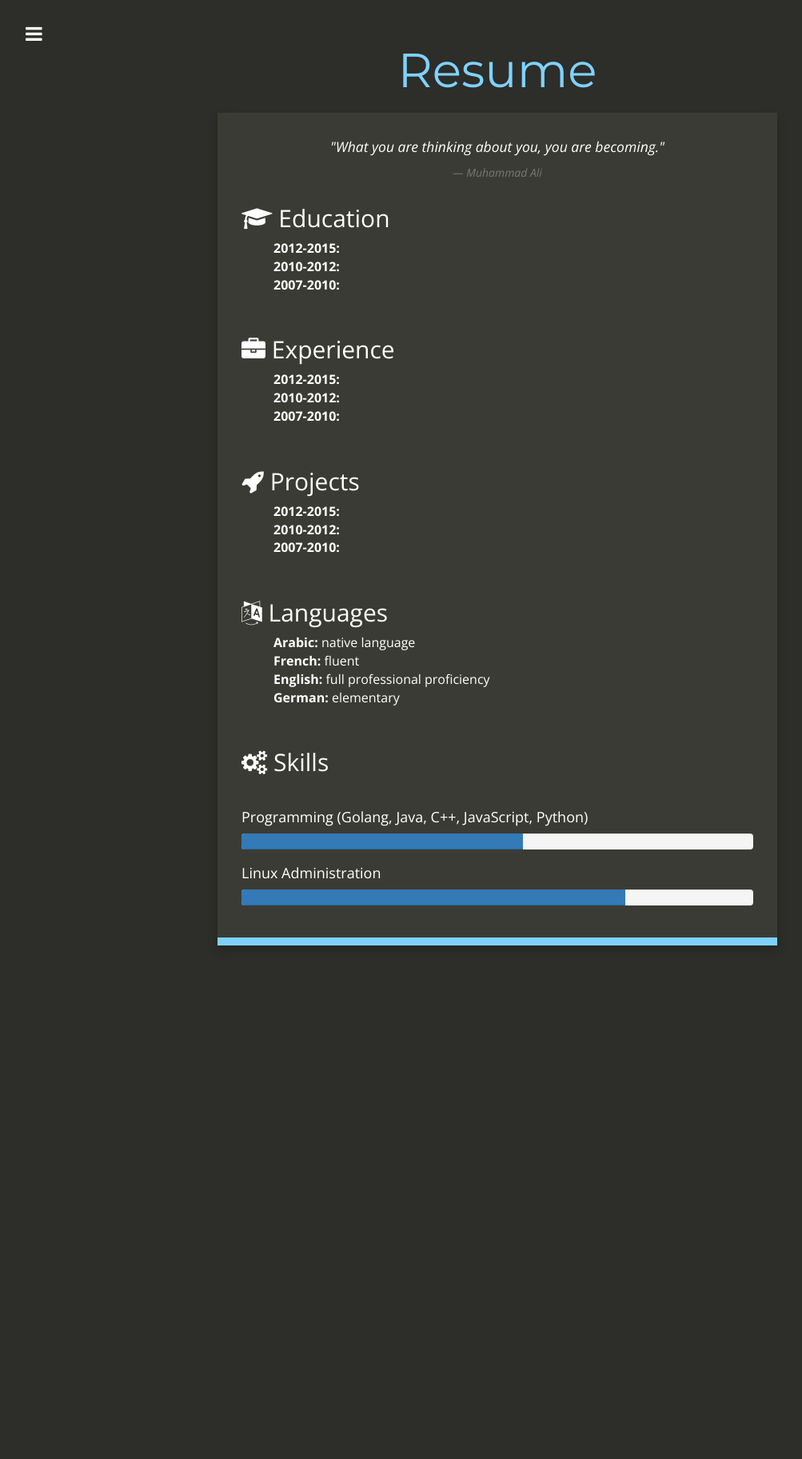
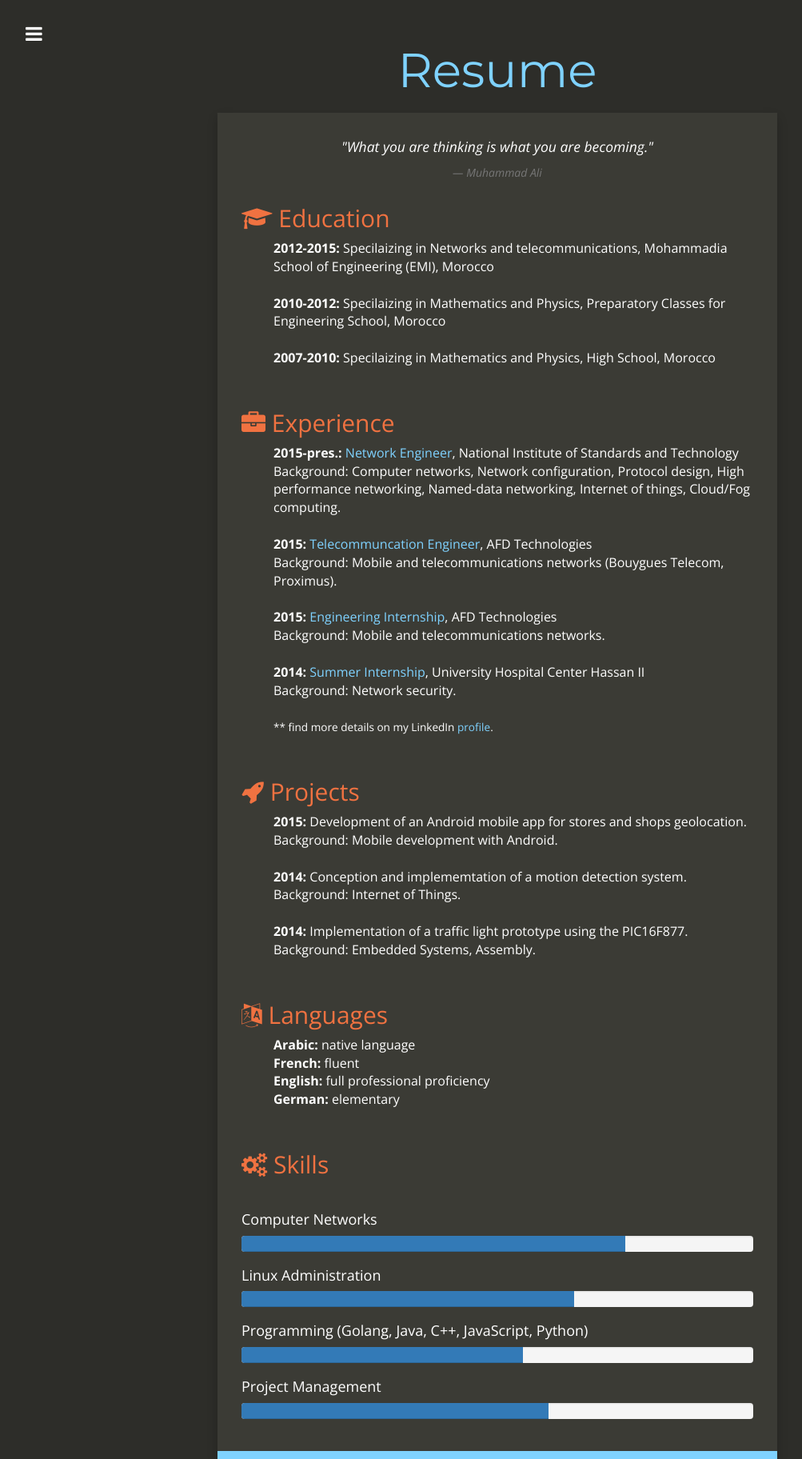
Before and after one commit to elmiomar/elmiomar.github.io, a Jekyll site: the page built from resume.html, in a window 1280 px wide. Shown: the whole page at 80% size, without its empty margins (18-1021 px from the left). Built offline with Jekyll 4.4.1, drawn with Linux system fonts in a browser that asks for light colours; nearby versions of some CDN libraries; before the commit the page ends 1182 px from its top, so only the background shows below that.

Commit message:
update resume

```diff
--- a/resume.html
+++ b/resume.html
@@ -11,50 +11,115 @@ layout: default
       <div class="col-md-12 content-panel content">
         <div>
           <blockquote class="blockquote text-center" style="border-left: none; font-style: italic;">
-            <p class="mb-0">"What you are thinking about you, you are becoming."</p>
-            <footer class="blockquote-footer">Muhammad Ali<cite title="Source Title"></cite></footer>
+            <p class="mb-0">"What you are thinking is what you are becoming."</p>
+            <footer class="blockquote-footer">Muhammad Ali
+              <cite title="Source Title"></cite>
+            </footer>
           </blockquote>
-          <h2><i class="fa fa-graduation-cap"></i> Education</h2>
+          <h2 class="resume-section-header">
+            <i class="fa fa-graduation-cap"></i> Education</h2>
           <ul>
-            <li><strong>2012-2015:</strong></li>
-            <li><strong>2010-2012:</strong></li>
-            <li><strong>2007-2010:</strong></li>
+            <li>
+              <strong>2012-2015:</strong> Specilaizing in Networks and telecommunications, Mohammadia School of Engineering (EMI),
+              Morocco</li>
+            <br>
+            <li>
+              <strong>2010-2012:</strong> Specilaizing in Mathematics and Physics, Preparatory Classes for Engineering School, Morocco</li>
+            <br>
+            <li>
+              <strong>2007-2010:</strong> Specilaizing in Mathematics and Physics, High School, Morocco</li>
           </ul>
           <br>
-          <h2><i class="fa fa-briefcase"></i> Experience</h2>
+          <h2 class="resume-section-header">
+            <i class="fa fa-briefcase"></i> Experience</h2>
           <ul>
-            <li><strong>2012-2015:</strong></li>
-            <li><strong>2010-2012:</strong></li>
-            <li><strong>2007-2010:</strong></li>
+            <li>
+              <strong>2015-pres.:</strong>
+              <span class="experience-job"> Network Engineer</span>, National Institute of Standards and Technology
+              <br>Background: Computer networks, Network configuration, Protocol design, High performance networking, Named-data
+              networking, Internet of things, Cloud/Fog computing. </li>
+            <br>
+            <li>
+              <strong>2015:</strong>
+              <span class="experience-job"> Telecommuncation Engineer</span>, AFD Technologies
+              <br>Background: Mobile and telecommunications networks (Bouygues Telecom, Proximus).</li>
+            <br>
+            <li>
+              <strong>2015:</strong>
+              <span class="experience-job"> Engineering Internship</span>, AFD Technologies
+              <br>Background: Mobile and telecommunications networks.
+
+            </li>
+            <br>
+            <li>
+              <strong>2014:</strong>
+              <span class="experience-job"> Summer Internship</span>, University Hospital Center Hassan II
+              <br>Background: Network security.
+            </li>
+            <br>
+            <li>
+              <small>** find more details on my LinkedIn
+                <a href="{{ site.linkedin_link }}">profile</a>.</small>
+            </li>
           </ul>
           <br>
-          <h2><i class="fa fa-rocket"></i> Projects</h2>
+          <h2 class="resume-section-header">
+            <i class="fa fa-rocket"></i> Projects</h2>
+
           <ul>
-            <li><strong>2012-2015:</strong></li>
-            <li><strong>2010-2012:</strong></li>
-            <li><strong>2007-2010:</strong></li>
+            <li>
+              <strong>2015:</strong> Development of an Android mobile app for stores and shops geolocation. Background: Mobile development
+              with Android.
+            </li>
+            <br>
+            <li>
+              <strong>2014:</strong> Conception and implememtation of a motion detection system. Background: Internet of Things.
+            </li><br>
+            <li>
+              <strong>2014:</strong> Implementation of a traffic light prototype using the PIC16F877. Background: Embedded Systems,
+              Assembly.
+            </li>
+
           </ul>
           <br>
-          <h2><i class="fa fa-language"></i> Languages</h2>
+          <h2 class="resume-section-header">
+            <i class="fa fa-language"></i> Languages</h2>
           <ul>
-            <li><strong>Arabic:</strong> native language</li>
-            <li><strong>French:</strong> fluent</li>
-            <li><strong>English:</strong> full professional proficiency</li>
-            <li><strong>German:</strong> elementary</li>
+            <li>
+              <strong>Arabic:</strong> native language</li>
+            <li>
+              <strong>French:</strong> fluent</li>
+            <li>
+              <strong>English:</strong> full professional proficiency</li>
+            <li>
+              <strong>German:</strong> elementary</li>
           </ul>
           <br>
-          <h2><i class="fa fa-cogs"></i> Skills</h2>
+          <h2 class="resume-section-header">
+            <i class="fa fa-cogs"></i> Skills</h2>
           <br>
+          <h4>Computer Networks</h4>
+          <div class="progress">
+            <div class="progress-bar" role="progressbar" aria-valuenow="75" aria-valuemin="0" aria-valuemax="100" style="width:75%">
+              <span class="sr-only">75/100</span>
+            </div>
+          </div>
+          <h4>Linux Administration</h4>
+          <div class="progress">
+            <div class="progress-bar" role="progressbar" aria-valuenow="65" aria-valuemin="0" aria-valuemax="100" style="width:65%">
+              <span class="sr-only">65/100</span>
+            </div>
+          </div>
           <h4>Programming (Golang, Java, C++, JavaScript, Python)</h4>
           <div class="progress">
             <div class="progress-bar" role="progressbar" aria-valuenow="55" aria-valuemin="0" aria-valuemax="100" style="width:55%">
               <span class="sr-only">55/100</span>
             </div>
           </div>
-          <h4>Linux Administration</h4>
+          <h4>Project Management</h4>
           <div class="progress">
-            <div class="progress-bar" role="progressbar" aria-valuenow="75" aria-valuemin="0" aria-valuemax="100" style="width:75%">
-              <span class="sr-only">55/100</span>
+            <div class="progress-bar" role="progressbar" aria-valuenow="60" aria-valuemin="0" aria-valuemax="100" style="width:60%">
+              <span class="sr-only">60/100</span>
             </div>
           </div>
         </div>
```
